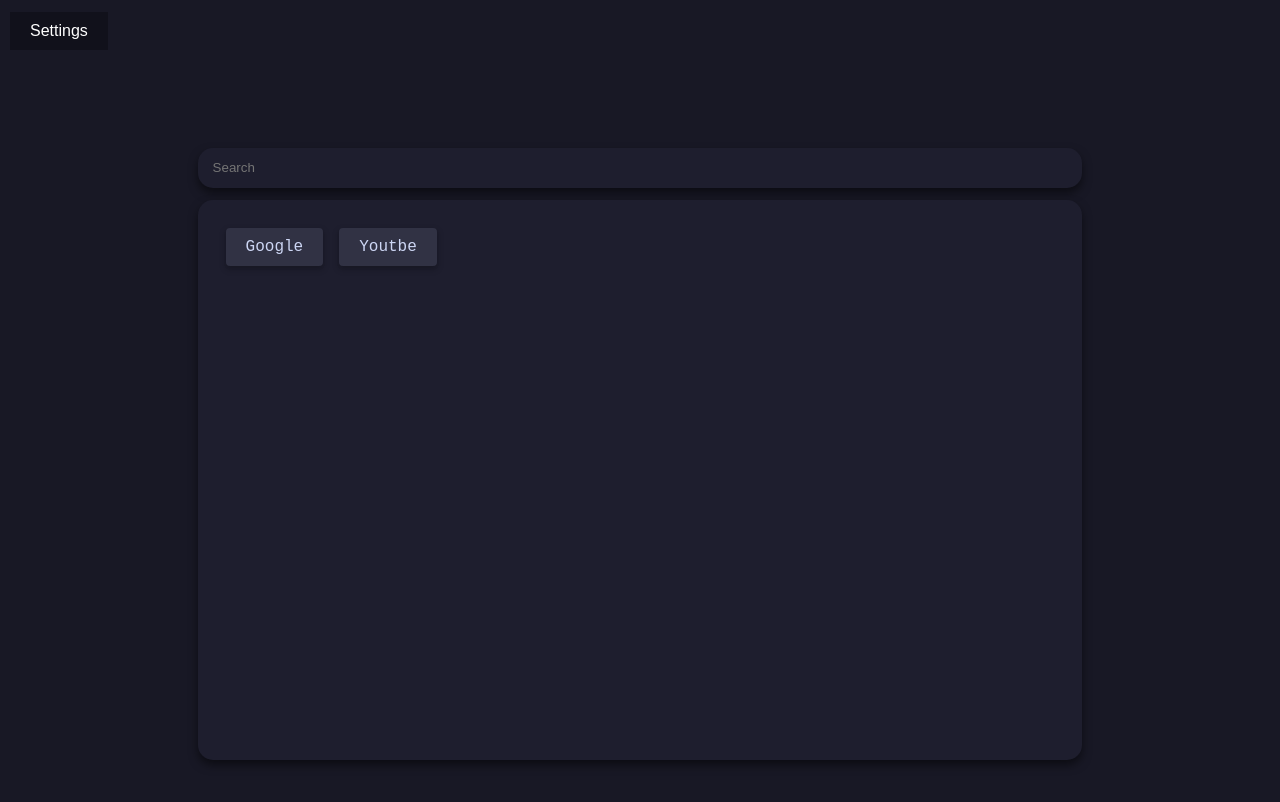
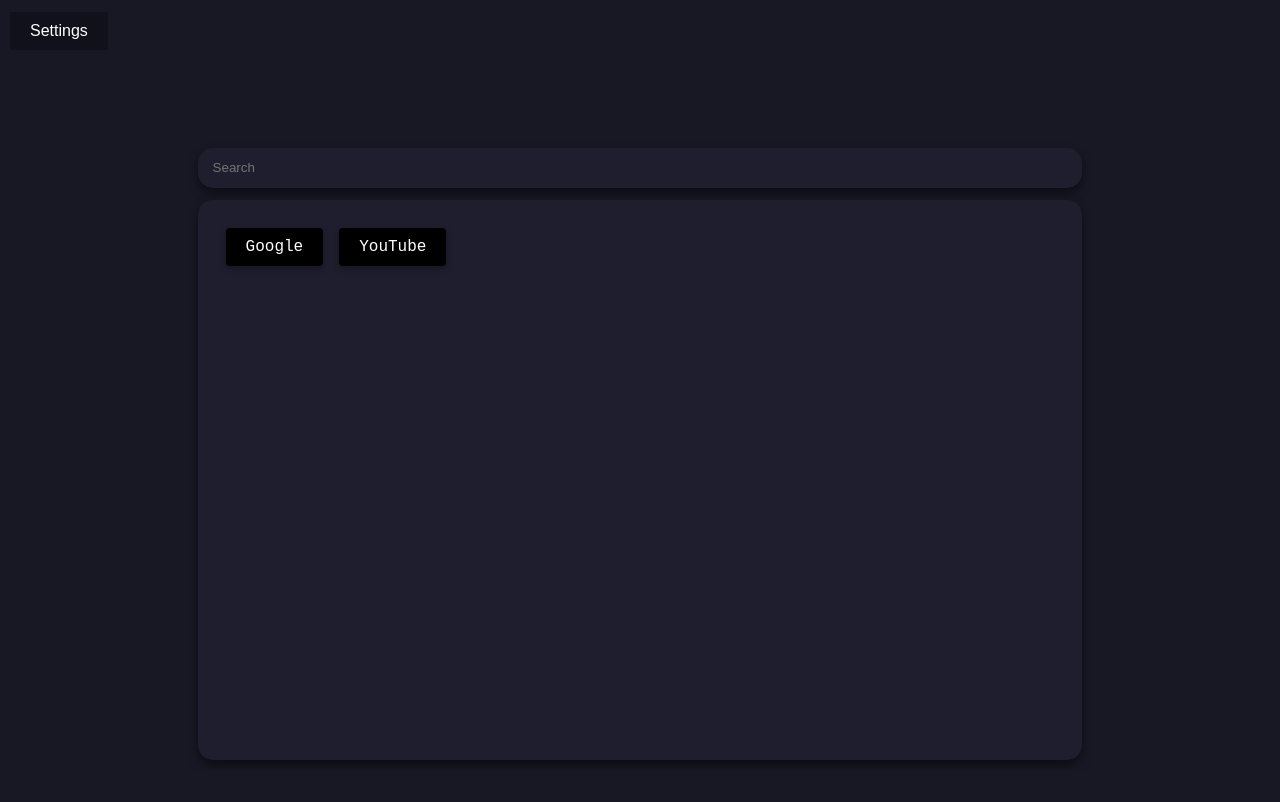
Before and after one commit to MattiaSilvestri/sweet-page, a website built with Vite: page index.html in a window 1280 px wide. Built offline with nearby package versions, Linux system fonts and the light colour scheme.

Commit message:
buttons read config for styling

```diff
--- a/config.json
+++ b/config.json
@@ -5,7 +5,7 @@
     "bg-colour": "#000000",
     "fg-colour": "#ffffff"
   },
-  "Youtbe": {
+  "YouTube": {
     "link": "https://www.youtube.com/",
     "icon-colour": "#ff0000",
     "bg-colour": "#000000",
--- a/src/common/components.js
+++ b/src/common/components.js
@@ -1,12 +1,14 @@
-import { Button } from "../components/buttons.js";
+import { LinkButton } from "../components/buttons.js";
 import config from '../../config.json' assert { type: 'json' };
 
 for (const [key, value] of Object.entries(config)) {
-  const linkButton = new Button({
+  const linkButton = new LinkButton({
     text: key,
     type: "primary",
     size: "medium",
     container: document.getElementById("links"),
+    fgColor: value["fg-colour"],
+    bgColor: value["bg-colour"],
     onClick: () => {
       window.open(value.link, "_blank");
     },
--- a/src/components/buttons.js
+++ b/src/components/buttons.js
@@ -1,10 +1,12 @@
-export class Button {
+export class LinkButton {
   constructor(options) {
     // Default config
     this.config = {
       text: options.text || "Button",
       type: options.type || "primary",
       size: options.size || "medium",
+      fgColor: options.fgColor || "#cdd6f4",
+      bgColor: options.bgColor || "#313244",
       onClick: options.onClick || function() { },
       disabled: options.disabled || false,
       container: options.container || document.body,
@@ -30,6 +32,10 @@ export class Button {
     if (this.config.className) {
       button.classList.add(this.config.className);
     }
+
+    // Set colors
+    button.style.color = this.config.fgColor;
+    button.style.backgroundColor = this.config.bgColor;
 
     // Set disabled if needed
     if (this.config.disabled) {
--- a/src/css/style.css
+++ b/src/css/style.css
@@ -2,9 +2,12 @@
 
 :root {
   --text: #cdd6f4;
+  --latte-blue: #1e66f5;
   --base: #1e1e2e;
   --mantle: #181825;
   --crust: #11111b;
+  --surface2: #585b70;
+  --surface1: #45475a;
   --surface0: #313244;
   --content-width: 70%;
   --font-family: "Cantarell", monospace;
@@ -96,7 +99,7 @@ body {
 }
 
 .button-medium:hover {
-  background-color: #0056b3;
+  background-color: var(--surface1);
   transform: translateY(2px);
   box-shadow: 0 2px 4px rgba(0, 0, 0, 0.15);
 }
```
Also changed, not shown: src/components/searchBar.js (added).
